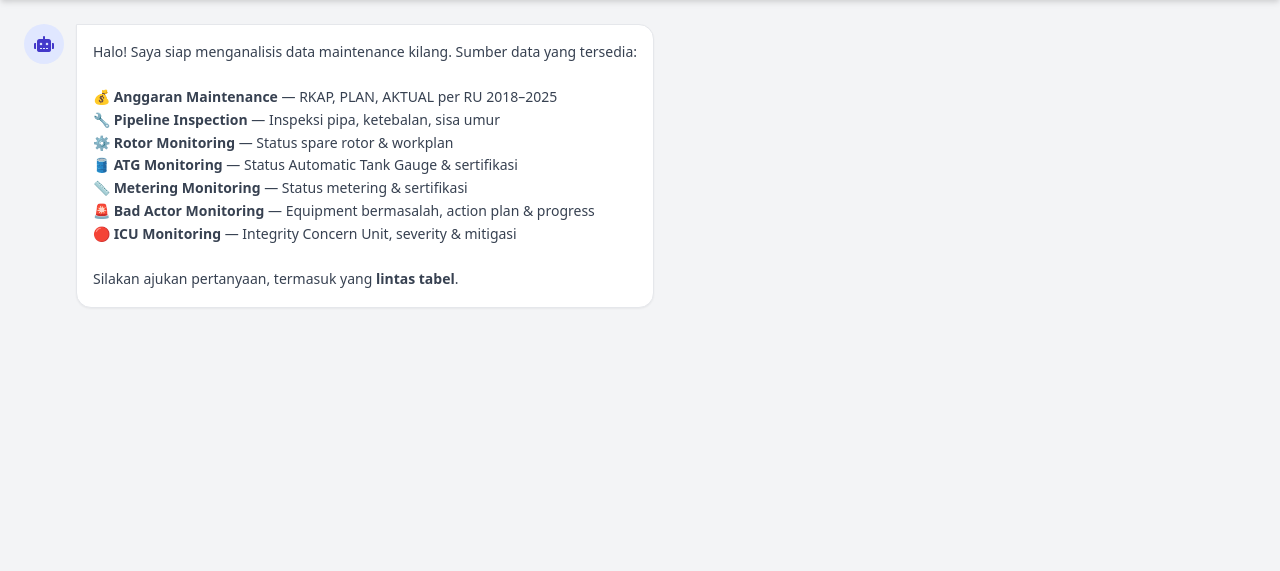
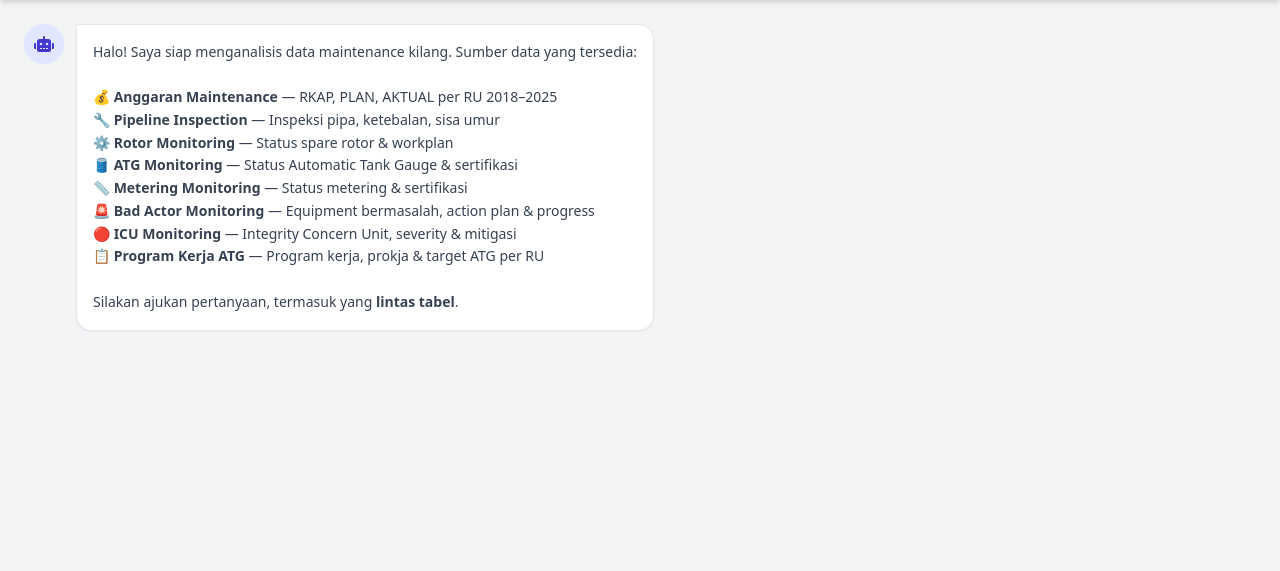
Before and after one commit to adnannasution/ragrel, a FastAPI app: page / in a window 1280 px wide. Shown: the part 71-642 px from the top of the page. Run offline with FastAPI, Linux system fonts and the light colour scheme.

Commit message:
tambah progja

```diff
--- a/main.py
+++ b/main.py
@@ -8,7 +8,7 @@ from fastapi.templating import Jinja2Templates
 from fastapi.responses import HTMLResponse, StreamingResponse
 from sqlalchemy.orm import Session
 from database import engine, get_db, DATABASE_URL
-from models import Base, AnggaranMaintenance, PipelineInspection, RotorMonitoring, ATGMonitoring, MeteringMonitoring, BadActorMonitoring, ICUMonitoring
+from models import Base, AnggaranMaintenance, PipelineInspection, RotorMonitoring, ATGMonitoring, MeteringMonitoring, BadActorMonitoring, ICUMonitoring, ProgramKerjaATG
 from langchain_openai import ChatOpenAI
 from langchain_community.utilities import SQLDatabase
 from langchain_experimental.sql import SQLDatabaseChain
@@ -67,6 +67,7 @@ ATURAN QUERY SQL:
 - Jika pertanyaan melibatkan lebih dari satu tabel, gunakan JOIN yang sesuai.
 - Untuk bad_actor_monitoring: kolom utama adalah ru, tag_number, status, problem, action_plan, progress, target_date.
 - Untuk icu_monitoring: kolom utama adalah ru, icu_status (Medium/High/Critical/Low), tag_no, issue, mitigation, permanent_solution, progress, target_closed, report_date.
+- Untuk program_kerja_atg: kolom utama adalah refinery_unit, type, atg_eksisting, program_2024, prokja (progress), action_plan_category, target, month_update.
 
 ATURAN FORMAT JAWABAN:
 1. Gunakan narasi/list (<ul><li>) untuk data sedikit (1-3 baris).
@@ -128,6 +129,7 @@ async def upload_sync(
             "metering":  sync_metering,
             "badactor":  sync_badactor,
             "icu":       sync_icu,
+            "prokja_atg": sync_prokja_atg,
         }
         if data_type not in handlers:
             return {"error": f"Jenis data tidak dikenal: {data_type}"}
@@ -442,6 +444,44 @@ def sync_icu(file_location: str, db: Session):
     db.commit()
     return {"message": f"✅ ICU Monitoring berhasil diupdate! ({count} records)"}
 
+
+# ─────────────────────────────────────────────────────────────────────────────
+# PARSER: PROGRAM KERJA ATG
+# ─────────────────────────────────────────────────────────────────────────────
+def sync_prokja_atg(file_location: str, db: Session):
+    df = pd.read_excel(file_location, sheet_name="Sheet1", header=0)
+    db.query(ProgramKerjaATG).delete()
+    count = 0
+    for _, row in df.iterrows():
+        def g(col):
+            v = row.get(col)
+            try:
+                return _safe(v) if pd.notna(v) else ""
+            except Exception:
+                return _safe(v)
+
+        mu = row.get("Month Update")
+        try:
+            month_update = str(mu.date()) if pd.notna(mu) and hasattr(mu, "date") else _safe(mu)
+        except Exception:
+            month_update = _safe(mu)
+
+        db.add(ProgramKerjaATG(
+            refinery_unit        = g("Refinery Unit"),
+            type                 = g("Type"),
+            atg_eksisting        = g("ATG Eksisting"),
+            program_2024         = g("Program 2024"),
+            prokja               = g("Prokja"),
+            action_plan_category = g("Action Plan Category"),
+            external_resource    = g("External Resource"),
+            no_irkap             = g("NO.IRKAP"),
+            target               = g("Target"),
+            month_update         = month_update,
+        ))
+        count += 1
+    db.commit()
+    return {"message": f"✅ Program Kerja ATG berhasil diupdate! ({count} records)"}
+
 # ─────────────────────────────────────────────────────────────────────────────
 # TABLE STATS ENDPOINT
 # ─────────────────────────────────────────────────────────────────────────────
@@ -457,7 +497,7 @@ def table_stats(db: Session = Depends(get_db)):
             return 0
         return db.execute(text(f"SELECT COUNT(*) FROM {table}")).scalar() or 0
 
-    keys = ["anggaran", "pipeline", "rotor", "atg", "metering", "badactor", "icu"]
+    keys = ["anggaran", "pipeline", "rotor", "atg", "metering", "badactor", "icu", "prokja_atg"]
     tables = {
         "anggaran": "anggaran_maintenance",
         "pipeline": "pipeline_inspection",
@@ -466,6 +506,7 @@ def table_stats(db: Session = Depends(get_db)):
         "metering": "metering_monitoring",
         "badactor": "bad_actor_monitoring",
         "icu":      "icu_monitoring",
+        "prokja_atg": "program_kerja_atg",
     }
     return {
         k: {
--- a/templates/chatbot.html
+++ b/templates/chatbot.html
@@ -74,7 +74,8 @@
                 🛢️ <b>ATG Monitoring</b> — Status Automatic Tank Gauge & sertifikasi<br>
                 📏 <b>Metering Monitoring</b> — Status metering & sertifikasi<br>
                 🚨 <b>Bad Actor Monitoring</b> — Equipment bermasalah, action plan & progress<br>
-                🔴 <b>ICU Monitoring</b> — Integrity Concern Unit, severity & mitigasi<br><br>
+                🔴 <b>ICU Monitoring</b> — Integrity Concern Unit, severity & mitigasi<br>
+                📋 <b>Program Kerja ATG</b> — Program kerja, prokja & target ATG per RU<br><br>
                 Silakan ajukan pertanyaan, termasuk yang <b>lintas tabel</b>.
             </div>
         </div>
@@ -152,6 +153,13 @@
                     <div class="text-xs text-gray-400">icu_rag.xlsx</div>
                     <div class="stat-rows" id="stat-rows-icu"></div>
                     <div class="stat-upd"  id="stat-upd-icu"></div>
+                </div>
+                <div class="card-option cursor-pointer border-2 rounded-xl p-3 text-center border-gray-200 bg-white" data-type="prokja_atg" onclick="selectType('prokja_atg', this)">
+                    <div class="text-2xl mb-1">📋</div>
+                    <div class="text-xs font-semibold text-gray-700">Prokja ATG</div>
+                    <div class="text-xs text-gray-400">program_kerja_atg_rag.xlsx</div>
+                    <div class="stat-rows" id="stat-rows-prokja_atg"></div>
+                    <div class="stat-upd"  id="stat-upd-prokja_atg"></div>
                 </div>
             </div>
 
```
Also changed, not shown: models.py (+15 -0 lines).
